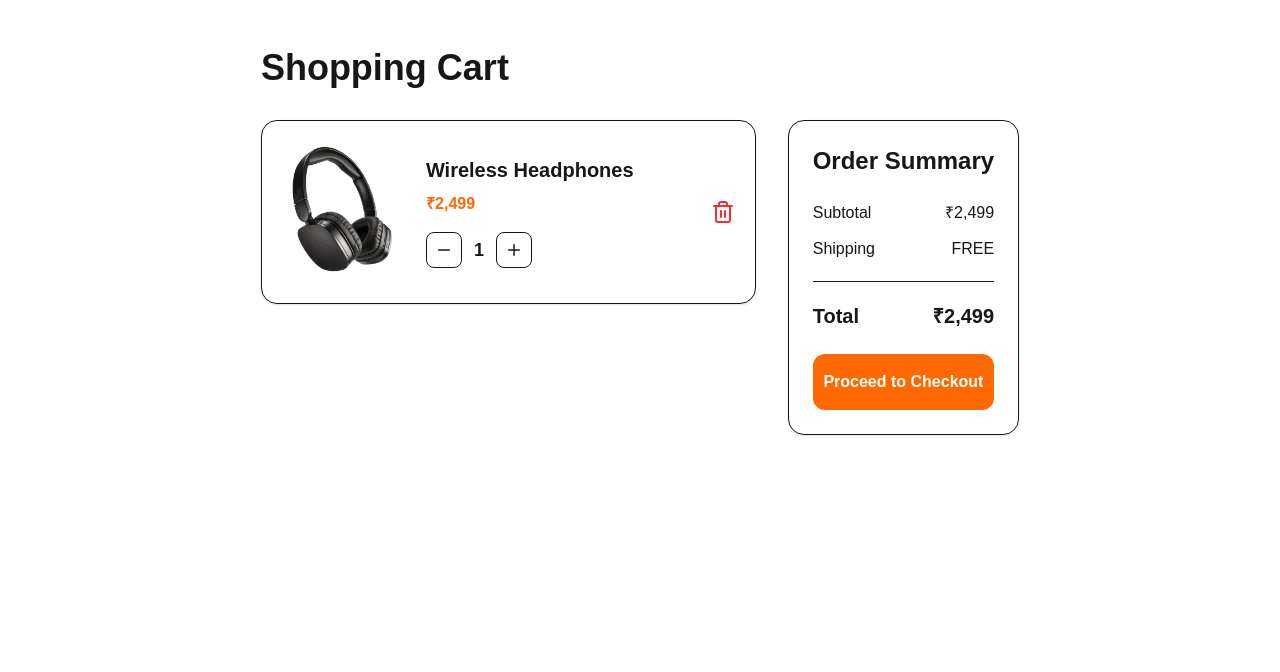
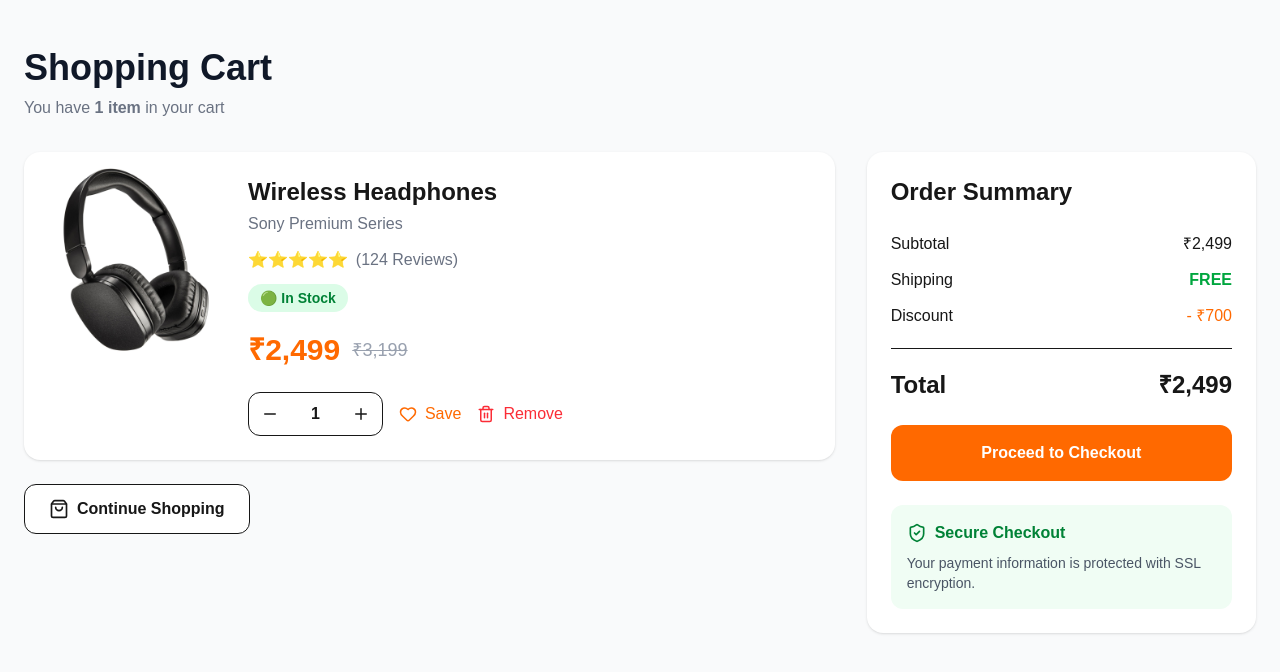
Before and after one commit to Sunil2505/Kotoze, a Next.js app: page /cart in a window 1280 px wide. Shown: the top 672 px of the page. Built offline with nearby package versions, Linux system fonts and the light colour scheme.

Commit message:
Upgrade cart UI and prepare cart architecture

```diff
--- a/src/app/cart/page.tsx
+++ b/src/app/cart/page.tsx
@@ -1,80 +1,171 @@
 import Image from "next/image";
-import { Minus, Plus, Trash2 } from "lucide-react";
+import {
+  Minus,
+  Plus,
+  Trash2,
+  Heart,
+  ShoppingBag,
+  ShieldCheck,
+} from "lucide-react";
 
 export default function CartPage() {
   return (
-    <main className="mx-auto max-w-7xl px-6 py-12">
-      <h1 className="mb-8 text-4xl font-bold">Shopping Cart</h1>
+    <main className="min-h-screen bg-gray-50 py-12">
+      <div className="mx-auto max-w-7xl px-6">
+        <h1 className="mb-2 text-4xl font-bold text-gray-900">
+          Shopping Cart
+        </h1>
+
+        <p className="mb-8 text-gray-500">
+          You have <span className="font-semibold">1 item</span> in your cart
+        </p>
 
         <div className="grid gap-8 lg:grid-cols-3">
-        {/* Cart Items */}
-        <div className="lg:col-span-2 space-y-6">
+          {/* Cart Item */}
+          <div className="lg:col-span-2">
+            <div className="rounded-2xl bg-white p-6 shadow-sm">
 
-          <div className="flex items-center gap-6 rounded-2xl border p-5 shadow-sm">
+              <div className="flex flex-col gap-6 md:flex-row">
+
+                <div className="flex h-44 w-44 items-center justify-center rounded-xl bg-gray-100">
                   <Image
                     src="/images/products/headphones.jpg"
-              alt="Headphones"
-              width={120}
-              height={120}
-              className="rounded-xl"
+                    alt="Wireless Headphones"
+                    width={180}
+                    height={180}
+                    className="object-contain"
                   />
+                </div>
 
                 <div className="flex-1">
-              <h2 className="text-xl font-semibold">
+
+                  <h2 className="text-2xl font-bold">
                     Wireless Headphones
                   </h2>
 
-              <p className="mt-2 text-orange-500 font-bold">
-                ₹2,499
+                  <p className="mt-1 text-gray-500">
+                    Sony Premium Series
                   </p>
 
-              <div className="mt-4 flex items-center gap-3">
-                <button className="rounded-lg border p-2">
+                  <div className="mt-3 flex items-center gap-2">
+                    ⭐⭐⭐⭐⭐
+                    <span className="text-gray-500">(124 Reviews)</span>
+                  </div>
+
+                  <p className="mt-3 inline-block rounded-full bg-green-100 px-3 py-1 text-sm font-semibold text-green-700">
+                    🟢 In Stock
+                  </p>
+
+                  <div className="mt-5 flex items-center gap-3">
+                    <span className="text-3xl font-bold text-orange-500">
+                      ₹2,499
+                    </span>
+
+                    <span className="text-lg text-gray-400 line-through">
+                      ₹3,199
+                    </span>
+                  </div>
+
+                  <div className="mt-6 flex items-center gap-4">
+
+                    <div className="flex items-center rounded-xl border">
+
+                      <button className="p-3 hover:bg-gray-100">
                         <Minus size={18} />
                       </button>
 
-                <span className="text-lg font-semibold">1</span>
+                      <span className="px-5 font-bold">
+                        1
+                      </span>
 
-                <button className="rounded-lg border p-2">
+                      <button className="p-3 hover:bg-gray-100">
                         <Plus size={18} />
                       </button>
-              </div>
+
                     </div>
 
-            <button className="text-red-500 hover:text-red-700">
-              <Trash2 />
+                    <button className="flex items-center gap-2 text-orange-500 hover:text-orange-600">
+                      <Heart size={18} />
+                      Save
+                    </button>
+
+                    <button className="flex items-center gap-2 text-red-500 hover:text-red-600">
+                      <Trash2 size={18} />
+                      Remove
                     </button>
 
                   </div>
 
                 </div>
 
-        {/* Order Summary */}
-        <div className="rounded-2xl border p-6 shadow-sm h-fit">
+              </div>
+
+            </div>
+
+            {/* Continue Shopping */}
+
+            <button className="mt-6 flex items-center gap-2 rounded-xl border bg-white px-6 py-3 font-semibold hover:border-orange-500 hover:text-orange-500">
+              <ShoppingBag size={20} />
+              Continue Shopping
+            </button>
+
+          </div>
+
+          {/* Summary */}
+
+          <div>
+
+            <div className="rounded-2xl bg-white p-6 shadow-sm">
+
               <h2 className="mb-6 text-2xl font-bold">
                 Order Summary
               </h2>
 
-          <div className="flex justify-between">
+              <div className="mb-3 flex justify-between">
                 <span>Subtotal</span>
                 <span>₹2,499</span>
               </div>
 
-          <div className="mt-3 flex justify-between">
+              <div className="mb-3 flex justify-between">
                 <span>Shipping</span>
-            <span>FREE</span>
+                <span className="text-green-600 font-semibold">
+                  FREE
+                </span>
+              </div>
+
+              <div className="mb-3 flex justify-between">
+                <span>Discount</span>
+                <span className="text-orange-500">
+                  - ₹700
+                </span>
               </div>
 
               <hr className="my-5" />
 
-          <div className="flex justify-between text-xl font-bold">
+              <div className="flex justify-between text-2xl font-bold">
                 <span>Total</span>
                 <span>₹2,499</span>
               </div>
 
-          <button className="mt-6 w-full rounded-xl bg-orange-500 py-4 font-semibold text-white transition hover:bg-orange-600">
+              <button className="mt-6 w-full rounded-xl bg-orange-500 py-4 font-bold text-white transition hover:bg-orange-600">
                 Proceed to Checkout
               </button>
+
+              <div className="mt-6 rounded-xl bg-green-50 p-4">
+                <div className="flex items-center gap-2 font-semibold text-green-700">
+                  <ShieldCheck size={20} />
+                  Secure Checkout
+                </div>
+
+                <p className="mt-2 text-sm text-gray-600">
+                  Your payment information is protected with SSL encryption.
+                </p>
+              </div>
+
+            </div>
+
+          </div>
+
         </div>
       </div>
     </main>
```
Also changed, not shown: src/types/product.ts (added, +10 -0 lines), src/context/CartContext.tsx (added). Lines whose indentation alone changed are shown as unchanged.
